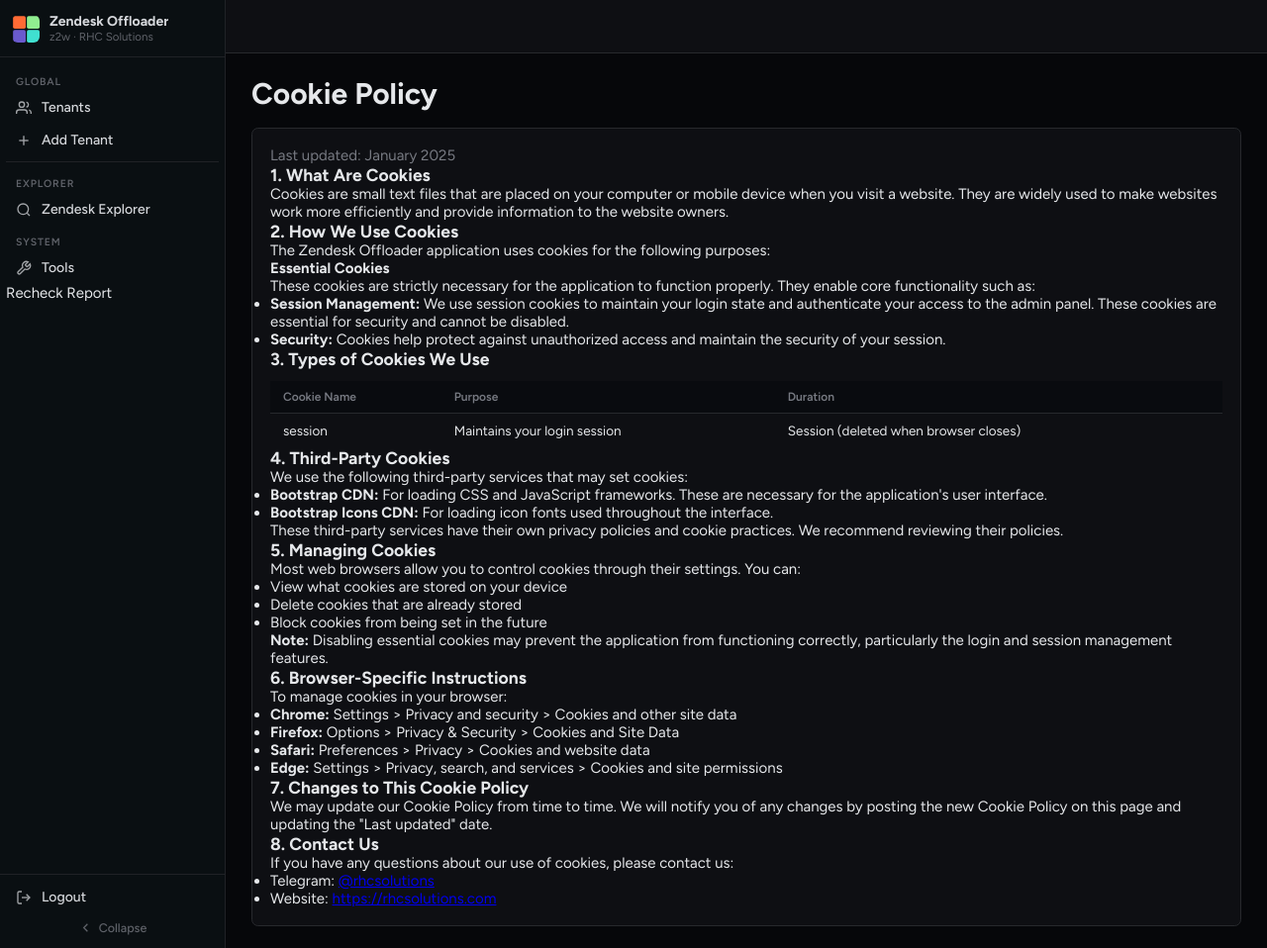
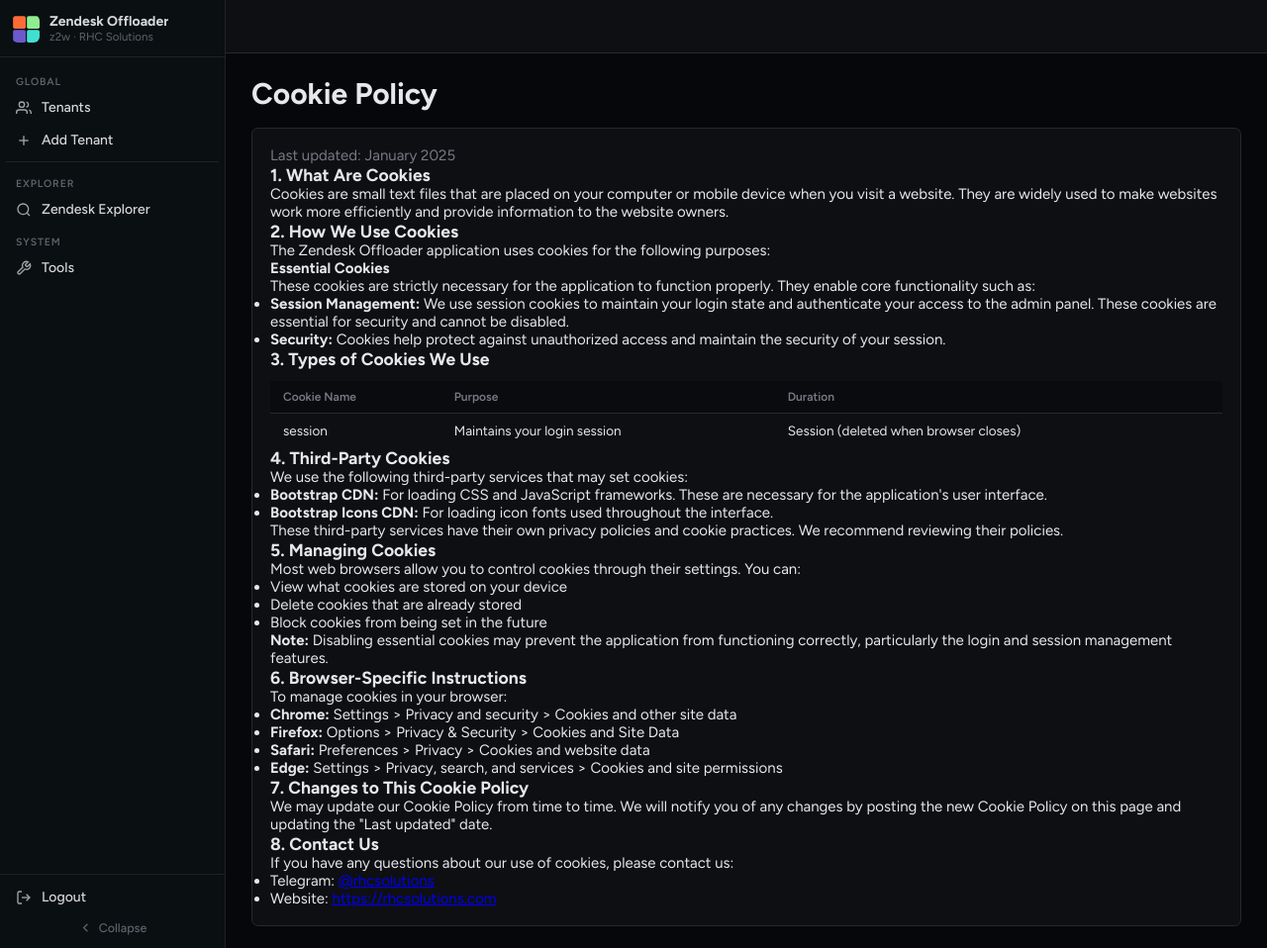
Before and after one commit to RHC-Solutions/z2w, a Flask app: page /cookies in a window 1280 px wide. Shown: the whole page at 99% size. Run offline with Flask 3, Linux system fonts and the light colour scheme; data that the repository does not hold is empty; some libraries are stand-ins or nearby versions.

Commit message:
fix: remove broken Recheck Report leftover from sidebar

```diff
--- a/templates/base.html
+++ b/templates/base.html
@@ -488,10 +488,6 @@
         <span>Tools</span>
       </a>
 
-
-        <span>Recheck Report</span>
-      </a>
-
     </nav>
     <div class="sidebar-footer">
       <a href="{{ url_for('logout') }}" class="nav-item">
```
